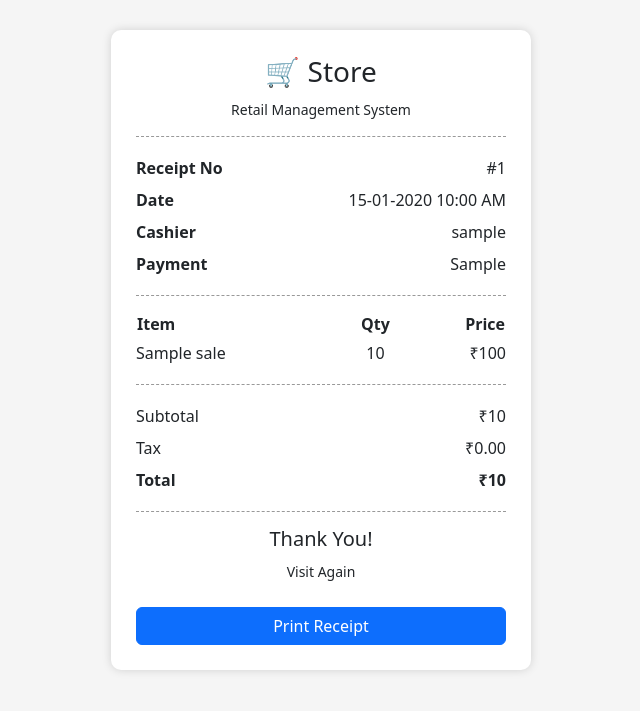
After one commit to kyntiewboklang/Retail-Management-System, a Flask app: page /staff/receipt/1 in a window 1280 px wide. The commit adds this page. Shown: the top 711 px of the page, without its empty margins (319-959 px from the left). Run offline with Flask 3, Linux system fonts and the light colour scheme; the visitor is signed in with stand-in values (Sample User, id 1); a database or web service that is not in the repository returns one stand-in record (values such as "Sample title"); some libraries are stand-ins or nearby versions.

Commit message:
semifinal

```diff
--- a/app.py
+++ b/app.py
@@ -30,9 +30,9 @@ register_dashboard_routes(app)
 register_product_routes(app)
 register_auth_routes(app, mail)
 register_order_routes(app)
-register_staff_routes(app)
+register_staff_routes(app, mail)
 register_settings_routes(app)
-register_staff_dashboard_route(app)
+register_staff_dashboard_route(app, mail)
 recruitment_route(app, mail)
 apply_job(app)
 report_route(app)
--- a/database.py
+++ b/database.py
@@ -3,8 +3,8 @@ import psycopg2
 def get_db_connection():
     conn = psycopg2.connect(
         host="localhost",
-        database="rmsDB",
+        database="RMSDB",
         user="postgres",
-        password="0000"
+        password="1234"
     )
     return conn
--- a/route/admin/staff_route.py
+++ b/route/admin/staff_route.py
@@ -13,7 +13,7 @@ from werkzeug.security import generate_password_hash
 from database import get_db_connection
 
 
-def register_staff_routes(app):
+def register_staff_routes(app, mail):
 
     @app.route("/admin/staff")
     def staff():
--- a/route/staff/staff_dashboard_route.py
+++ b/route/staff/staff_dashboard_route.py
@@ -4,11 +4,12 @@ from flask import (
     session,
     url_for,
     request,
-    jsonify
+    jsonify,
+    flash
 )
 from database import get_db_connection
 
-def register_staff_dashboard_route(app):
+def register_staff_dashboard_route(app, mail):
 
     @app.route("/staff/staff_dashboard")
     def staff_dashboard():
@@ -78,28 +79,7 @@ def register_staff_dashboard_route(app):
 
         )
 
-    @app.route("/staff/staff_products")
-    def staff_products():
-        conn = get_db_connection()
-        cursor = conn.cursor()
-
-        cursor.execute("""
-            SELECT *
-            FROM products
-            ORDER BY id DESC
-        """)
-
-        products = cursor.fetchall()
-
-        cursor.close()
-        conn.close()
-
-        return render_template(
-            "staff/staff_products.html",
-            products=products
-        )
-
-    @app.route("/staff/partials/staff_view_products")
+    @app.route("/staff/staff_view_products")
     def staff_view_products():
 
         conn = get_db_connection()
@@ -124,7 +104,7 @@ def register_staff_dashboard_route(app):
         conn.close()
 
         return render_template(
-            "/staff/partials/staff_view_products.html",
+            "/staff/staff_view_products.html",
             products=products
         )
 
@@ -268,7 +248,9 @@ def register_staff_dashboard_route(app):
 
                 "success": True,
 
-                "message": "Order completed successfully."
+                "message": "Order completed successfully.",
+
+                "sale_id": sale_id
 
             })
 
@@ -288,3 +270,168 @@ def register_staff_dashboard_route(app):
 
             cursor.close()
             conn.close()
+
+    @app.route("/staff/receipt/<int:sale_id>")
+    def receipt(sale_id):
+
+        if "staff_id" not in session:
+            return redirect(url_for("staff_login"))
+
+        conn = get_db_connection()
+        cursor = conn.cursor()
+
+        # Sale details
+        cursor.execute("""
+            SELECT
+                id,
+                staff_id,
+                payment_method,
+                total,
+                created_at
+            FROM sales
+            WHERE id = %s
+        """, (sale_id,))
+
+        sale = cursor.fetchone()
+
+        if not sale:
+
+            cursor.close()
+            conn.close()
+
+            return "Receipt not found", 404
+
+        # Staff details
+        cursor.execute("""
+            SELECT
+                username,
+                email
+            FROM staff
+            WHERE id = %s
+        """, (sale[1],))
+
+        staff = cursor.fetchone()
+
+        # Products in this sale
+        cursor.execute("""
+            SELECT
+                p.product_name,
+                si.quantity,
+                si.price
+            FROM sale_items si
+            INNER JOIN products p
+                ON si.product_id = p.id
+            WHERE si.sale_id = %s
+        """, (sale_id,))
+
+        rows = cursor.fetchall()
+
+        cursor.close()
+        conn.close()
+
+        sale_data = {
+            "id": sale[0],
+            "staff_id": sale[1],
+            "payment_method": sale[2],
+            "total": sale[3],
+            "created_at": sale[4]
+        }
+
+        staff_data = {
+            "username": staff[0],
+            "email": staff[1]
+        }
+
+        items = []
+
+        for row in rows:
+
+            items.append({
+
+                "product_name": row[0],
+                "quantity": row[1],
+                "price": row[2]
+
+            })
+
+        return render_template(
+
+            "staff/receipt.html",
+
+            sale=sale_data,
+
+            staff=staff_data,
+
+            items=items
+
+        )
+
+    @app.route("/staff/staff_change_password", methods=["GET", "POST"])
+    def staff_change_password():
+
+        if "staff_id" not in session:
+            return redirect(url_for("staff_login"))
+
+        if request.method == "POST":
+
+            current_password = request.form["current_password"]
+            new_password = request.form["new_password"]
+            confirm_password = request.form["confirm_password"]
+
+            if new_password != confirm_password:
+                flash("New passwords do not match.", "danger")
+                return redirect(url_for("staff_change_password"))
+
+            conn = get_db_connection()
+            cursor = conn.cursor()
+
+            # Get current password
+            cursor.execute("""
+                SELECT password
+                FROM staff
+                WHERE id = %s
+            """, (session["staff_id"],))
+
+            staff = cursor.fetchone()
+
+            if not staff:
+                cursor.close()
+                conn.close()
+
+                flash("Staff account not found.", "danger")
+                return redirect(url_for("staff_login"))
+
+            # Verify current password
+            if not check_password_hash(staff[0], current_password):
+
+                cursor.close()
+                conn.close()
+
+                flash("Current password is incorrect.", "danger")
+                return redirect(url_for("staff_change_password"))
+
+            # Hash new password
+            hashed_password = generate_password_hash(new_password)
+
+            # Update password
+            cursor.execute("""
+                UPDATE staff
+                SET password = %s
+                WHERE id = %s
+            """, (
+
+                hashed_password,
+                session["staff_id"]
+
+            ))
+
+            conn.commit()
+
+            cursor.close()
+            conn.close()
+
+            flash("Password changed successfully!", "success")
+
+            return redirect(url_for("staff_dashboard"))
+
+        return render_template("staff/staff_change_password.html")
--- /dev/null
+++ b/templates/staff/receipt.html
@@ -0,0 +1,267 @@
+<!DOCTYPE html>
+<html lang="en">
+
+<head>
+
+    <meta charset="UTF-8">
+    <meta name="viewport" content="width=device-width, initial-scale=1.0">
+
+    <title>Receipt</title>
+
+    <link href="https://cdn.jsdelivr.net/npm/bootstrap@5.3.3/dist/css/bootstrap.min.css" rel="stylesheet">
+
+    <style>
+
+        body{
+            background:#f5f5f5;
+        }
+
+        .receipt{
+
+            max-width:420px;
+            margin:30px auto;
+            background:white;
+            padding:25px;
+            border-radius:10px;
+            box-shadow:0 0 10px rgba(0,0,0,.15);
+
+        }
+
+        .divider{
+
+            border-top:1px dashed #999;
+            margin:15px 0;
+
+        }
+
+        .center{
+
+            text-align:center;
+
+        }
+
+        table{
+
+            width:100%;
+
+        }
+
+        table td{
+
+            padding:4px 0;
+
+        }
+
+        @media print{
+
+            body{
+                background:white;
+            }
+
+            .receipt{
+
+                box-shadow:none;
+                border:none;
+                margin:0;
+                width:100%;
+
+            }
+
+            #printBtn{
+
+                display:none;
+
+            }
+
+        }
+
+    </style>
+
+</head>
+
+<body>
+
+<div class="receipt">
+
+    <div class="center">
+
+        <h3>🛒 Store</h3>
+
+        <small>Retail Management System</small>
+
+    </div>
+
+    <div class="divider"></div>
+
+    <table>
+
+        <tr>
+
+            <td><strong>Receipt No</strong></td>
+
+            <td class="text-end">#{{ sale.id }}</td>
+
+        </tr>
+
+        <tr>
+
+            <td><strong>Date</strong></td>
+
+            <td class="text-end">
+
+                {{ sale.created_at.strftime("%d-%m-%Y %I:%M %p") }}
+
+            </td>
+
+        </tr>
+
+        <tr>
+
+            <td><strong>Cashier</strong></td>
+
+            <td class="text-end">
+
+                {{ staff.username }}
+
+            </td>
+
+        </tr>
+
+        <tr>
+
+            <td><strong>Payment</strong></td>
+
+            <td class="text-end">
+
+                {{ sale.payment_method }}
+
+            </td>
+
+        </tr>
+
+    </table>
+
+    <div class="divider"></div>
+
+    <table>
+
+        <thead>
+
+            <tr>
+
+                <th>Item</th>
+
+                <th class="text-center">Qty</th>
+
+                <th class="text-end">Price</th>
+
+            </tr>
+
+        </thead>
+
+        <tbody>
+
+        {% for item in items %}
+
+        <tr>
+
+            <td>{{ item.product_name }}</td>
+
+            <td class="text-center">
+
+                {{ item.quantity }}
+
+            </td>
+
+            <td class="text-end">
+
+                ₹{{ item.price * item.quantity }}
+
+            </td>
+
+        </tr>
+
+        {% endfor %}
+
+        </tbody>
+
+    </table>
+
+    <div class="divider"></div>
+
+    <table>
+
+        <tr>
+
+            <td>Subtotal</td>
+
+            <td class="text-end">
+
+                ₹{{ sale.total }}
+
+            </td>
+
+        </tr>
+
+        <tr>
+
+            <td>Tax</td>
+
+            <td class="text-end">
+
+                ₹0.00
+
+            </td>
+
+        </tr>
+
+        <tr>
+
+            <td>
+
+                <strong>Total</strong>
+
+            </td>
+
+            <td class="text-end">
+
+                <strong>
+
+                    ₹{{ sale.total }}
+
+                </strong>
+
+            </td>
+
+        </tr>
+
+    </table>
+
+    <div class="divider"></div>
+
+    <div class="center">
+
+        <h5>Thank You!</h5>
+
+        <small>Visit Again</small>
+
+    </div>
+
+    <div class="mt-4 d-grid">
+
+        <button
+            id="printBtn"
+            class="btn btn-primary"
+            onclick="window.print()">
+
+            Print Receipt
+
+        </button>
+
+    </div>
+
+</div>
+
+</body>
+
+</html>
--- a/templates/staff/staff_base.html
+++ b/templates/staff/staff_base.html
@@ -21,7 +21,7 @@
     <a href="/staff/staff_dashboard"><i class="bi bi-speedometer2"></i> Dashboard</a>
     <!-- <a href="/staff/staff_products"><i class="bi bi-box-seam"></i> Products</a>-->
     <!-- <a href="#"><i class="bi bi-upc-scan"></i> Barcode Scanner</a> -->
-    <a href="#"><i class="bi bi-gear"></i> Settings</a>
+    <a href="/staff/staff_change_password" class="bi bi-person-fill-lock"></i> Change Password</a>
     <a href="{{ url_for('logout') }}"><i class="bi bi-box-arrow-right"></i> Logout</a>
 
     </div>
--- a/templates/staff/staff_dashboard.html
+++ b/templates/staff/staff_dashboard.html
@@ -105,7 +105,7 @@
 
             </a>
 
-            <a href="staff_products" class="btn btn-success quick-btn">
+            <a href="staff_view_products" class="btn btn-success quick-btn">
             <i class="bi bi-box-seam fs-3"></i>View Products
             </a>
 
```
Also changed, not shown: static/js/staff_scanner.js (+17 -5 lines), templates/staff/staff_change_password.html (added, +83 -0 lines), templates/staff/staff_view_products.html (added, +158 -0 lines).
